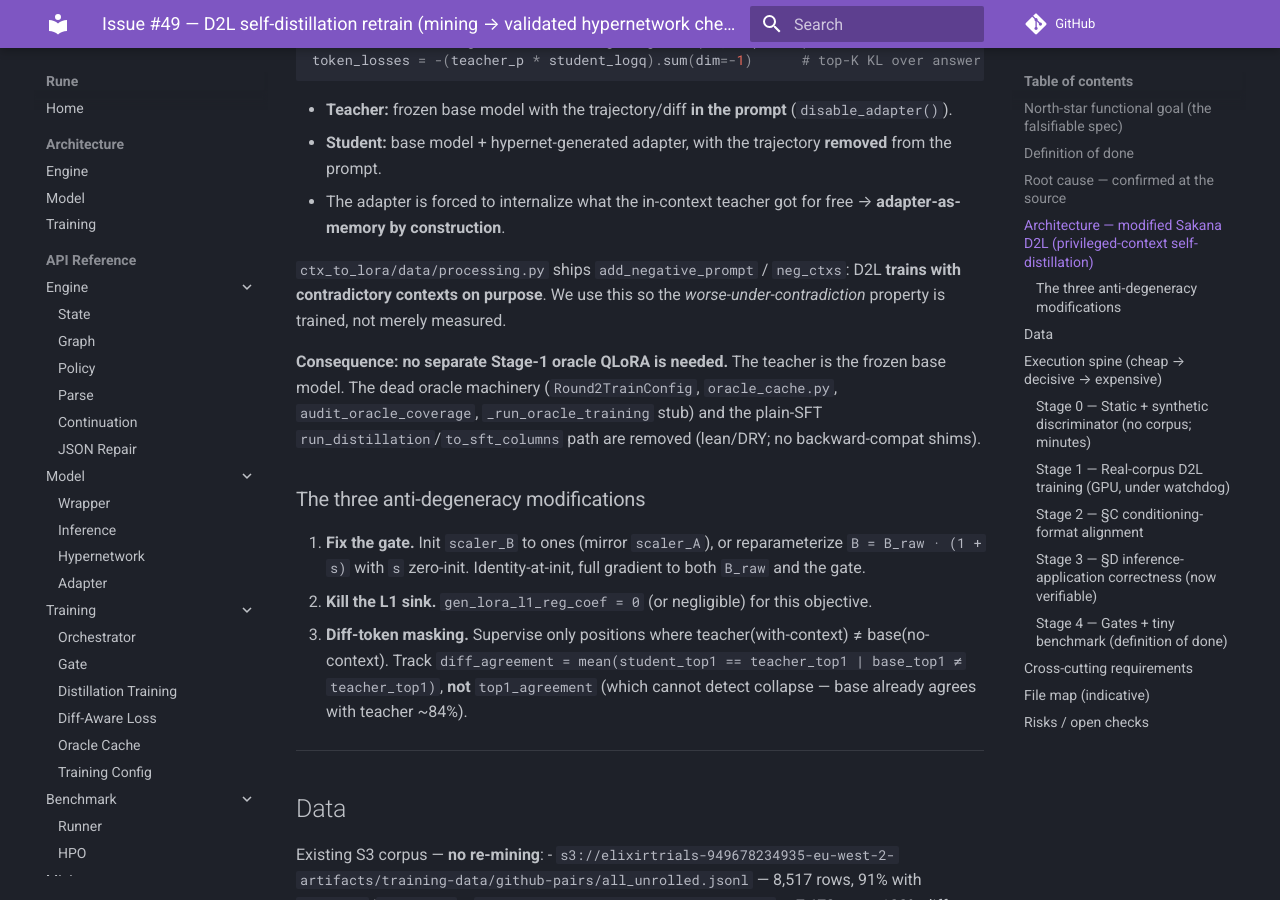
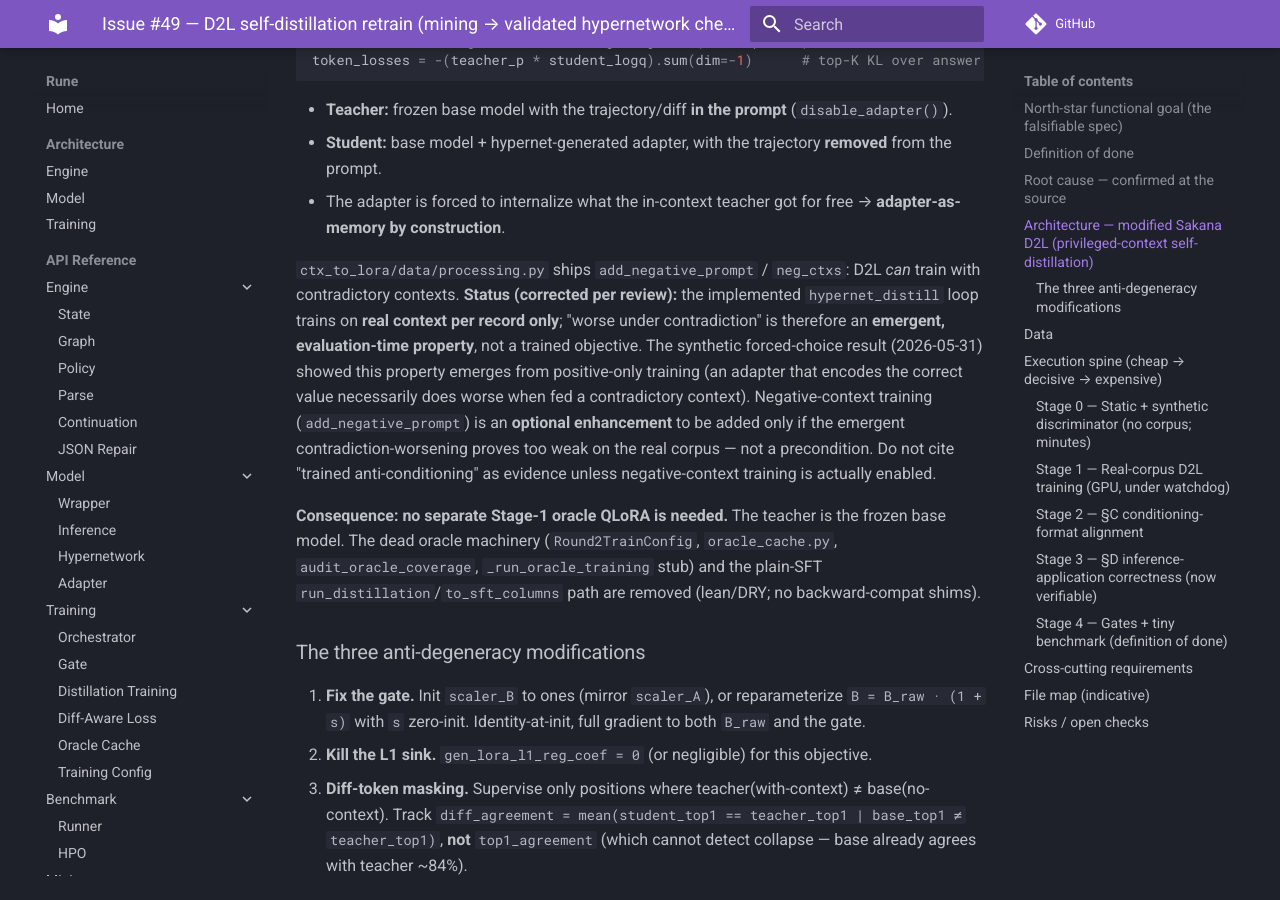
Before and after one commit to ElixirTrials/rune, an MkDocs documentation site: the page built from docs/superpowers/specs/2026-05-30-issue49-d2l-self-distillation-retrain-design.md, in a window 1280 px wide and 900 px high, scrolled down 1627 px. Built offline with MkDocs 1.6.1 and Material for MkDocs 9.7.7, drawn with Linux system fonts in a browser that asks for light colours; comment, search, counter and statistics services are not loaded.

Commit message:
docs(issue49): correct negative-context claim — emergent eval property, not trained
The implemented loop trains real context per record only; worse-under-contradiction
emerges from positive-only training (confirmed by the synthetic forced-choice).
Negative-context training is an optional enhancement, not a precondition.

```diff
--- a/docs/superpowers/specs/2026-05-30-issue49-d2l-self-distillation-retrain-design.md
+++ b/docs/superpowers/specs/2026-05-30-issue49-d2l-self-distillation-retrain-design.md
@@ -59,7 +59,7 @@ token_losses = -(teacher_p * student_logq).sum(dim=-1)      # top-K KL over answ
 - **Student:** base model + hypernet-generated adapter, with the trajectory **removed** from the prompt.
 - The adapter is forced to internalize what the in-context teacher got for free → **adapter-as-memory by construction**.
 
-`ctx_to_lora/data/processing.py` ships `add_negative_prompt` / `neg_ctxs`: D2L **trains with contradictory contexts on purpose**. We use this so the *worse-under-contradiction* property is trained, not merely measured.
+`ctx_to_lora/data/processing.py` ships `add_negative_prompt` / `neg_ctxs`: D2L *can* train with contradictory contexts. **Status (corrected per review):** the implemented `hypernet_distill` loop trains on **real context per record only**; "worse under contradiction" is therefore an **emergent, evaluation-time property**, not a trained objective. The synthetic forced-choice result (2026-05-31) showed this property emerges from positive-only training (an adapter that encodes the correct value necessarily does worse when fed a contradictory context). Negative-context training (`add_negative_prompt`) is an **optional enhancement** to be added only if the emergent contradiction-worsening proves too weak on the real corpus — not a precondition. Do not cite "trained anti-conditioning" as evidence unless negative-context training is actually enabled.
 
 **Consequence:** **no separate Stage-1 oracle QLoRA is needed.** The teacher is the frozen base model. The dead oracle machinery (`Round2TrainConfig`, `oracle_cache.py`, `audit_oracle_coverage`, `_run_oracle_training` stub) and the plain-SFT `run_distillation`/`to_sft_columns` path are removed (lean/DRY; no backward-compat shims).
 
```
